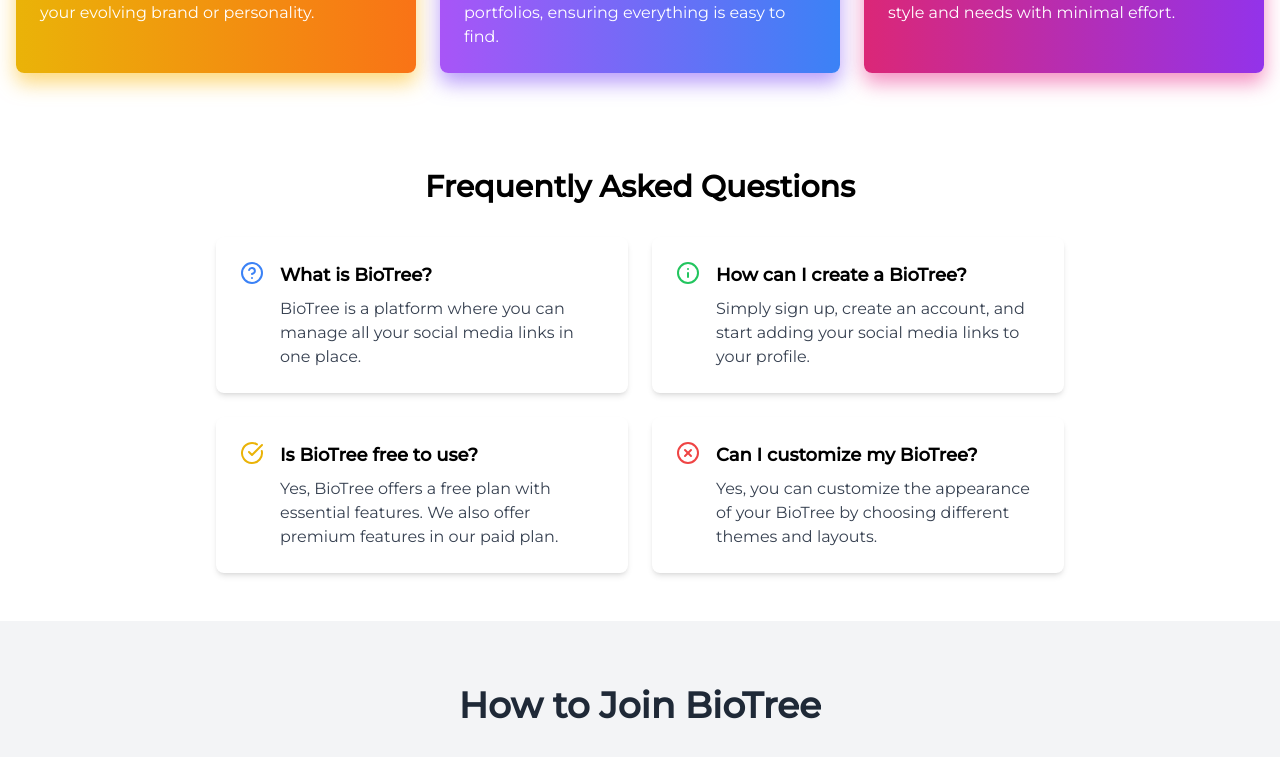
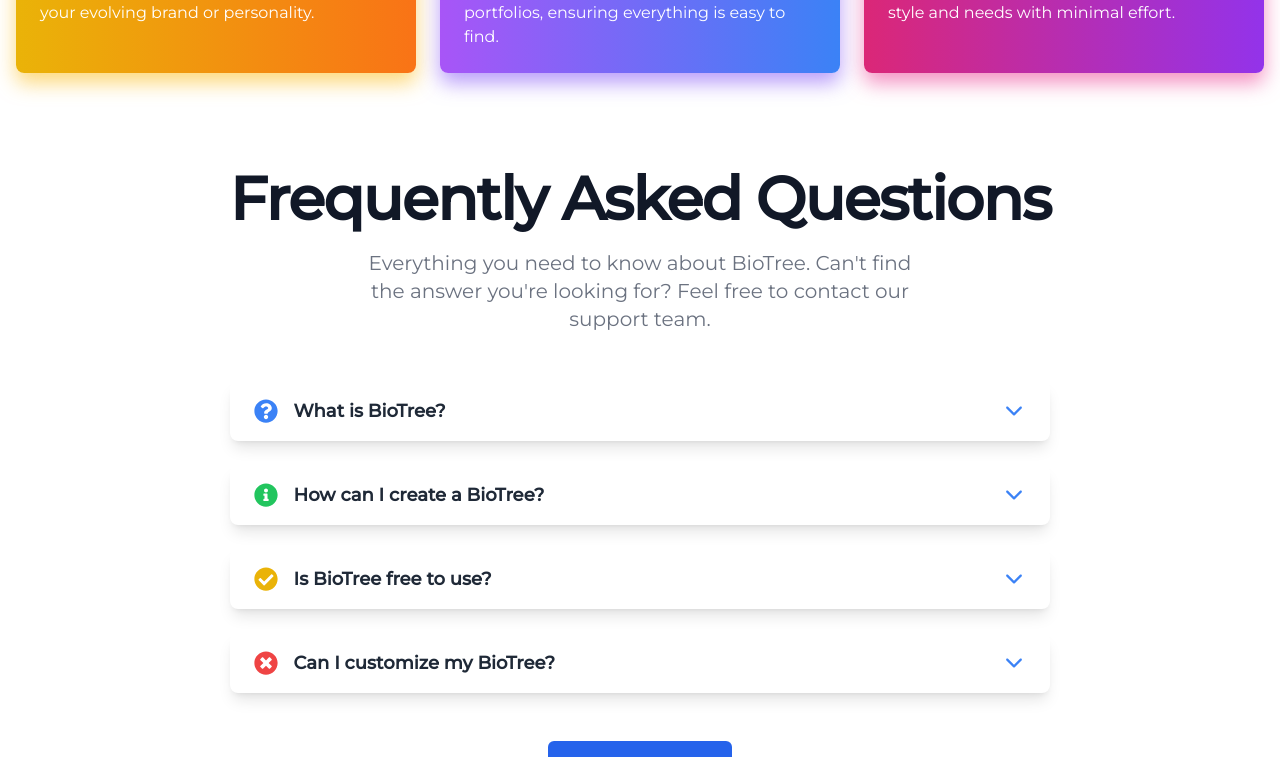
Before and after one commit to subhadipbhowmik/bio-branch, a Next.js app in the folder site/: page / in a window 1280 px wide. Shown: the part 905-1662 px from the top of the page. Built offline with nearby package versions, Linux system fonts and the light colour scheme.

Commit message:
Enhanced the UI of the FAQ Section

```diff
--- a/site/components/Faq.js
+++ b/site/components/Faq.js
@@ -1,48 +1,111 @@
-import React from 'react';
-import { HelpCircle, Info, CheckCircle, XCircle } from 'lucide-react';
+"use client"
 
-const Faq = () => {
+import React, { useState } from 'react'
+import { motion, AnimatePresence } from 'framer-motion'
+import { FaQuestionCircle, FaInfoCircle, FaCheckCircle, FaTimesCircle } from 'react-icons/fa'
+import { IoIosArrowDown } from 'react-icons/io'
+
 const faqData = [
   {
     question: 'What is BioTree?',
     answer: 'BioTree is a platform where you can manage all your social media links in one place.',
-      icon: <HelpCircle className="w-6 h-6 text-blue-500" />
+    icon: <FaQuestionCircle className="w-6 h-6 text-blue-500" />
   },
   {
     question: 'How can I create a BioTree?',
     answer: 'Simply sign up, create an account, and start adding your social media links to your profile.',
-      icon: <Info className="w-6 h-6 text-green-500" />
+    icon: <FaInfoCircle className="w-6 h-6 text-green-500" />
   },
   {
     question: 'Is BioTree free to use?',
     answer: 'Yes, BioTree offers a free plan with essential features. We also offer premium features in our paid plan.',
-      icon: <CheckCircle className="w-6 h-6 text-yellow-500" />
+    icon: <FaCheckCircle className="w-6 h-6 text-yellow-500" />
   },
   {
     question: 'Can I customize my BioTree?',
     answer: 'Yes, you can customize the appearance of your BioTree by choosing different themes and layouts.',
-      icon: <XCircle className="w-6 h-6 text-red-500" />
+    icon: <FaTimesCircle className="w-6 h-6 text-red-500" />
   }
-  ];
+]
+
+const FaqItem = ({ faq }) => {
+  const [isOpen, setIsOpen] = useState(false)
 
   return (
-    <div className="max-w-4xl mx-auto py-12 px-6">
-      <h2 className="text-3xl font-bold text-center mb-8">Frequently Asked Questions</h2>
-      <div className="grid grid-cols-1 md:grid-cols-2 gap-6">
-        {faqData.map((faq, index) => (
-          <div key={index} className="bg-white rounded-lg shadow-md p-6 flex items-start space-x-4">
+    <div className="mb-4">
+      <motion.div
+        className="bg-white rounded-lg shadow-lg overflow-hidden"
+        initial={false}
+        animate={{ backgroundColor: isOpen ? '#F0F9FF' : '#FFFFFF' }}
+        transition={{ duration: 0.3 }}
+      >
+        <button
+          className="w-full px-6 py-4 flex items-center justify-between text-left focus:outline-none focus:ring-2 focus:ring-blue-500 focus:ring-opacity-50"
+          onClick={() => setIsOpen(!isOpen)}
+        >
+          <div className="flex items-center space-x-4">
             <div className="flex-shrink-0">
               {faq.icon}
             </div>
-            <div>
-              <h3 className="text-lg font-semibold mb-2">{faq.question}</h3>
-              <p className="text-gray-700">{faq.answer}</p>
+            <h3 className="text-lg font-semibold text-gray-800">{faq.question}</h3>
+          </div>
+          <motion.div
+            animate={{ rotate: isOpen ? 180 : 0 }}
+            transition={{ duration: 0.3 }}
+          >
+            <IoIosArrowDown className="w-6 h-6 text-blue-500" />
+          </motion.div>
+        </button>
+        <AnimatePresence initial={false}>
+          {isOpen && (
+            <motion.div
+              key="content"
+              initial="collapsed"
+              animate="open"
+              exit="collapsed"
+              variants={{
+                open: { opacity: 1, height: "auto" },
+                collapsed: { opacity: 0, height: 0 }
+              }}
+              transition={{ duration: 0.3, ease: [0.04, 0.62, 0.23, 0.98] }}
+            >
+              <div className="px-6 pb-4">
+                <p className="text-gray-700 leading-relaxed">{faq.answer}</p>
+              </div>
+            </motion.div>
+          )}
+        </AnimatePresence>
+      </motion.div>
+    </div>
+  )
+}
+
+export default function FAQ() {
+  return (
+    <div className="mb-10 py-12 px-4 sm:px-6 lg:px-8">
+      <div className="max-w-5xl mx-auto">
+        <div className="text-center mb-12">
+          <h2 className="text-4xl font-extrabold text-gray-900 sm:text-5xl sm:tracking-tight lg:text-6xl">
+            Frequently Asked Questions
+          </h2>
+          <p className="mt-5 max-w-xl mx-auto text-xl text-gray-500">
+            Everything you need to know about BioTree. Can't find the answer you're looking for? Feel free to contact our support team.
+          </p>
+        </div>
+        <div className="mt-12 space-y-6">
+          {faqData.map((faq, index) => (
+            <FaqItem key={index} faq={faq} />
+          ))}
+        </div>
+        <div className="mt-12 text-center">
+          <a
+            href="#"
+            className="inline-flex items-center px-6 py-3 border border-transparent text-base font-medium rounded-md text-white bg-blue-600 hover:bg-blue-700 focus:outline-none focus:ring-2 focus:ring-offset-2 focus:ring-blue-500"
+          >
+            Contact Support
+          </a>
         </div>
       </div>
-        ))}
     </div>
-    </div>
-  );
-};
-
-export default Faq;
+  )
+}
--- a/site/package.json
+++ b/site/package.json
@@ -17,6 +17,7 @@
     "nprogress": "^0.2.0",
     "react": "18.2.0",
     "react-dom": "18.2.0",
+    "react-icons": "^5.3.0",
     "react-toastify": "^9.1.2"
   },
   "devDependencies": {
```
Also changed, not shown: 1 other file (tests, documents, lock files or other folders). Lines whose indentation alone changed are shown as unchanged.
